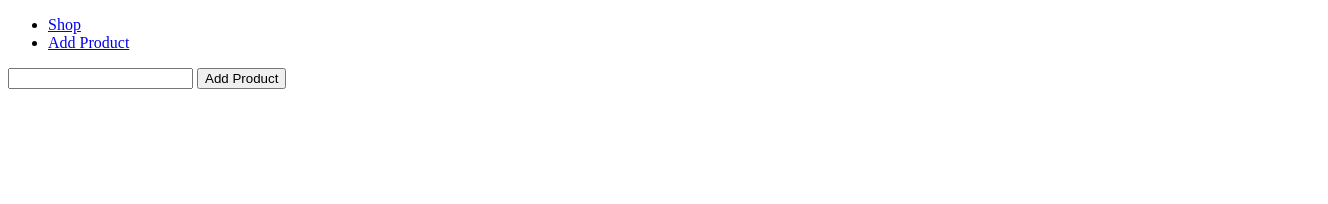
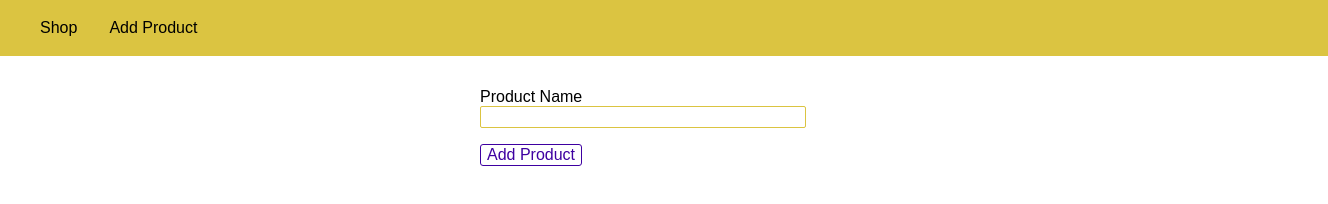
Before and after one commit to aere69/NODEJS, a website: page 04-EXPRESS-HTML-PAGES/views/add-product.html in a window 1280 px wide. Shown: the whole page, 1328 px wide, since content can reach past the window. Drawn offline with Linux system fonts and the light colour scheme.

Commit message:
Add Express HTML CSS Stylesheet

```diff
--- a/04-EXPRESS-HTML-PAGES/app.js
+++ b/04-EXPRESS-HTML-PAGES/app.js
@@ -13,6 +13,8 @@ const shopRoutes = require('./routes/shop');
 // Third party required : npm install --save body-parser
 // Parsing of the body should be done no matter where the request ends up.
 app.use(bodyParser.urlencoded({extended: false}));
+// Serve files statically. Form the filesystem. Grant Read access.
+app.use(express.static(path.join(__dirname, 'public')));
 
 app.use('/admin', adminRoutes);
 app.use(shopRoutes);
--- a/04-EXPRESS-HTML-PAGES/helpers/rootPath.js
+++ b/04-EXPRESS-HTML-PAGES/helpers/rootPath.js
@@ -1,6 +1,6 @@
 const path = require('path');
 
-//path to the parent directory
+//path to the root directory
 //The process.mainModule property provides an alternative way of retrieving require.main.
 //The difference is that if the main module changes at runtime, require.main may still refer
 //to the original main module in modules that were required before the change occurred.
--- /dev/null
+++ b/04-EXPRESS-HTML-PAGES/public/css/main.css
@@ -0,0 +1,45 @@
+body {
+    padding: 0;
+    margin: 0;
+    font-family: sans-serif;
+}
+
+main {
+    padding: 1rem;
+}
+
+.main-header {
+    width: 100%;
+    height: 3.5rem;
+    background-color: #dbc441;
+    padding: 0 1.5rem;
+}
+
+.main-header__nav {
+    height: 100%;
+    display: flex;
+    align-items: center;
+}
+
+.main-header__item-list {
+    list-style: none;
+    margin: 0;
+    padding: 0;
+    display: flex;
+}
+
+.main-header__item {
+    margin: 0 1rem;
+    padding: 0;
+}
+
+.main-header__item a {
+    text-decoration: none;
+    color: black;
+}
+
+.main-header__item a:hover,
+.main-header__item a:active,
+.main-header__item a.active {
+    color: #3e00a1;
+}
--- /dev/null
+++ b/04-EXPRESS-HTML-PAGES/public/css/product.css
@@ -0,0 +1,36 @@
+.product-form {
+    width: 20rem;
+    max-width: 90%;
+    margin: auto;
+}
+
+.form-control {
+    margin: 1rem 0;
+}
+
+.form-control label,
+.form-control input {
+    display: block;
+    width: 100%;
+}
+
+.form-control input {
+    border: 1px solid #dbc441;
+    font: inherit;
+    border-radius: 2px;
+}
+
+button {
+    font: inherit;
+    border: 1px solid #3e00a1;
+    color: #3e00a1;
+    background: white;
+    border-radius: 3px;
+    cursor: pointer;
+}
+
+button:hover,
+button:active {
+    background-color: #3e00a1;
+    color: white;
+}
--- a/04-EXPRESS-HTML-PAGES/routes/admin.js
+++ b/04-EXPRESS-HTML-PAGES/routes/admin.js
@@ -1,4 +1,6 @@
 const path = require('path'); // core module
+
+const rootDir = require('../helpers/rootPath');
 
 const express = require('express');
 const router = express.Router();
@@ -6,7 +8,7 @@ const router = express.Router();
 // /admin/add-product => GET
 router.get('/add-product', (req, res, next) => {
     console.log('In Add Product');
-    res.sendFile(path.join(__dirname, '../', 'views', 'add-product.html')); //create path valid for different OSs
+    res.sendFile(path.join(rootDir, 'views', 'add-product.html')); //create path valid for different OSs
 });
 
 // /admin/add-product => POST
--- a/04-EXPRESS-HTML-PAGES/views/add-product.html
+++ b/04-EXPRESS-HTML-PAGES/views/add-product.html
@@ -4,19 +4,24 @@
     <meta charset="UTF-8">
     <meta name="viewport" content="width=device-width, initial-scale=1.0">
     <title>Add Product</title>
+    <link rel="stylesheet" href="/css/main.css">
+    <link rel="stylesheet" href="/css/product.css">
 </head>
 <body>
-    <header>
-        <nav>
-            <ul>
-                <li><a href="/">Shop</a></li>
-                <li><a href="/admin/add-product">Add Product</a></li>
+    <header class="main-header">
+        <nav class="main-header__nav">
+            <ul class="main-header__item-list">
+                <li class="main-header__item"v><a href="/">Shop</a></li>
+                <li class="main-header__item"><a href="/admin/add-product">Add Product</a></li>
             </ul>
         </nav>
     </header>
     <main>
-        <form action="/admin/add-product" method="POST">
-            <input type="text" name="product-name">
+        <form class="product-form" action="/admin/add-product" method="POST">
+            <div class="form-control">
+                <label for="product-name">Product Name</label>
+                <input type="text" name="product-name" id="product-name">
+            </div>
             <button type="submit">Add Product</button>
         </form>
     </main>
```
Also changed, not shown: 04-EXPRESS-HTML-PAGES/views/404.html (+9 -0 lines), 04-EXPRESS-HTML-PAGES/views/shop.html (+6 -5 lines).
